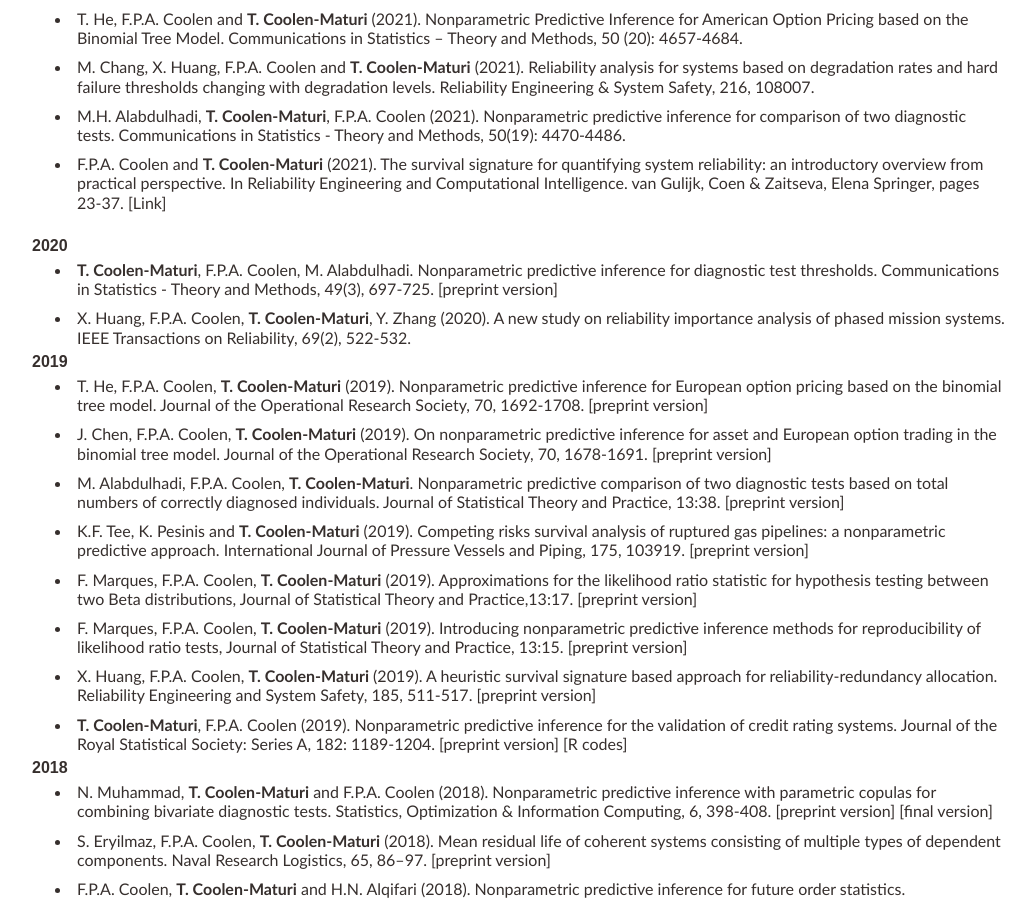
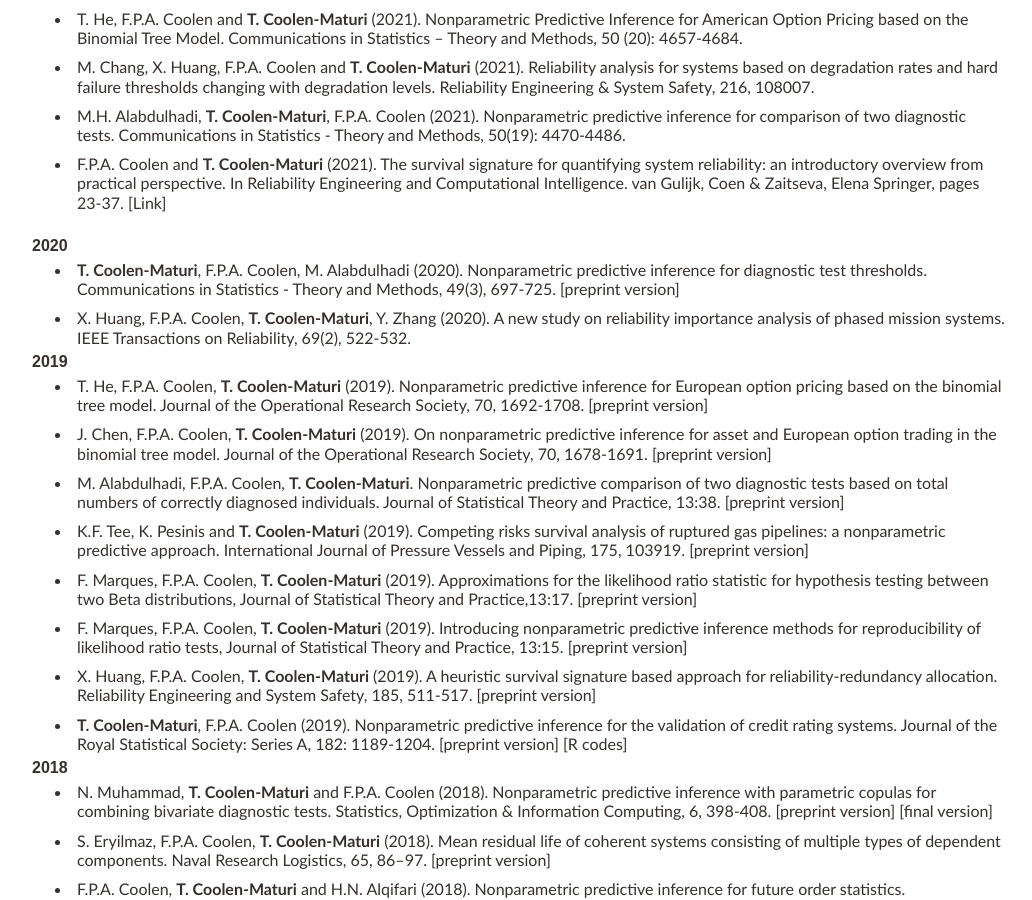
Before and after one commit to tmaturi/tahanimaturi, a Jekyll site: the page built from publications.md, in a window 1280 px wide and 900 px high, scrolled down 640 px. Shown: the whole window, without its empty margins (119-1151 px from the left). Built offline with Jekyll 4.4.1, drawn with Linux system fonts in a browser that asks for light colours; our own code applies the rules of GitHub Pages for plain Markdown files.

Commit message:
Update publications.md

```diff
--- a/publications.md
+++ b/publications.md
@@ -39,7 +39,7 @@
 <br>
 
 ### 2020
-- **T. Coolen-Maturi**, F.P.A. Coolen, M. Alabdulhadi. Nonparametric predictive inference for diagnostic test thresholds. Communications in Statistics - Theory and Methods, 49(3), 697-725. [[preprint version](pdfs/Comu_Stat_2018_rev.pdf){:target="_blank"}]
+- **T. Coolen-Maturi**, F.P.A. Coolen, M. Alabdulhadi (2020). Nonparametric predictive inference for diagnostic test thresholds. Communications in Statistics - Theory and Methods, 49(3), 697-725. [[preprint version](pdfs/Comu_Stat_2018_rev.pdf){:target="_blank"}]
 - X. Huang, F.P.A. Coolen, **T. Coolen-Maturi**, Y. Zhang (2020). A new study on reliability importance analysis of phased mission systems. IEEE Transactions on Reliability,  69(2), 522-532.
 <br>
 
```
